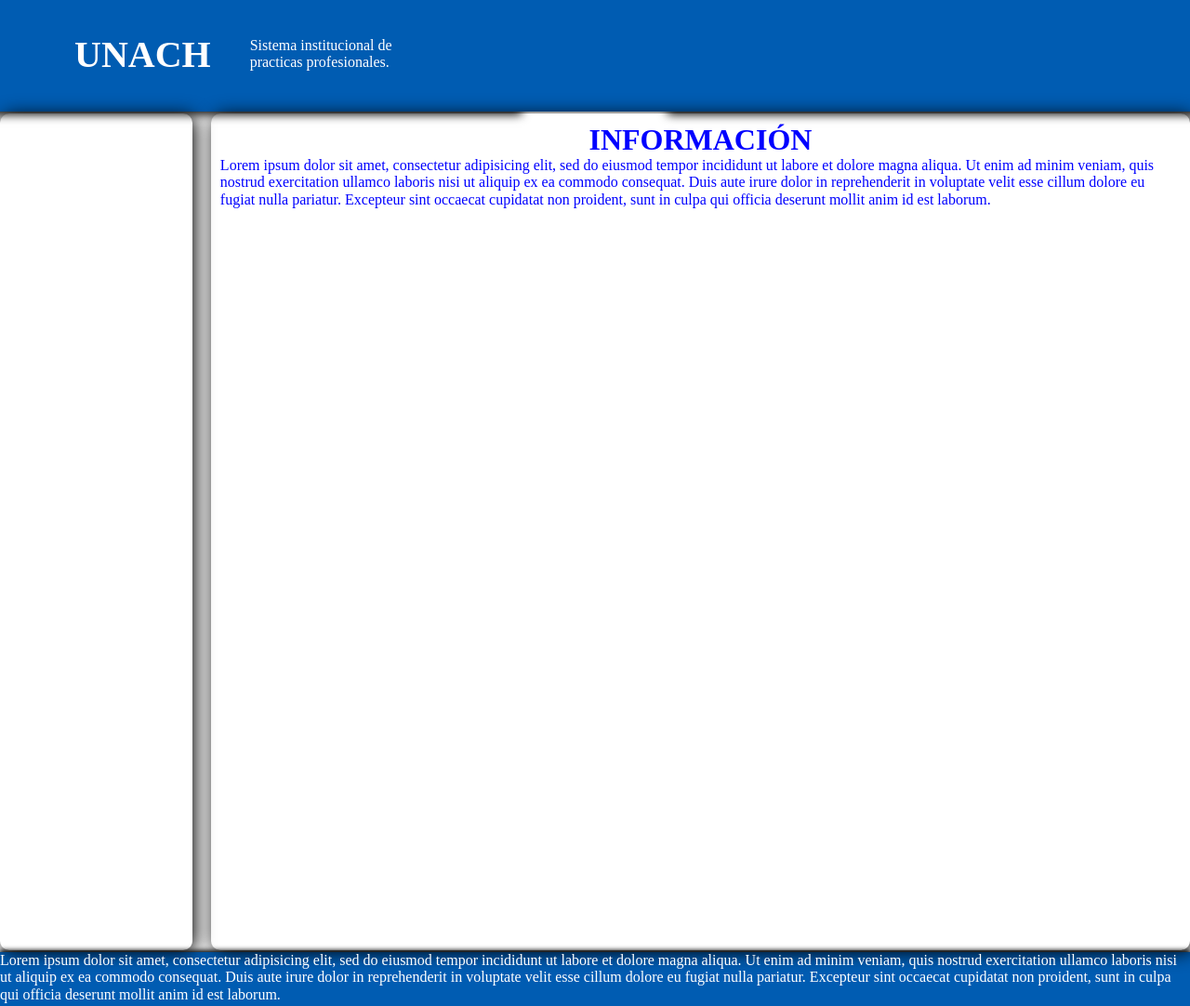
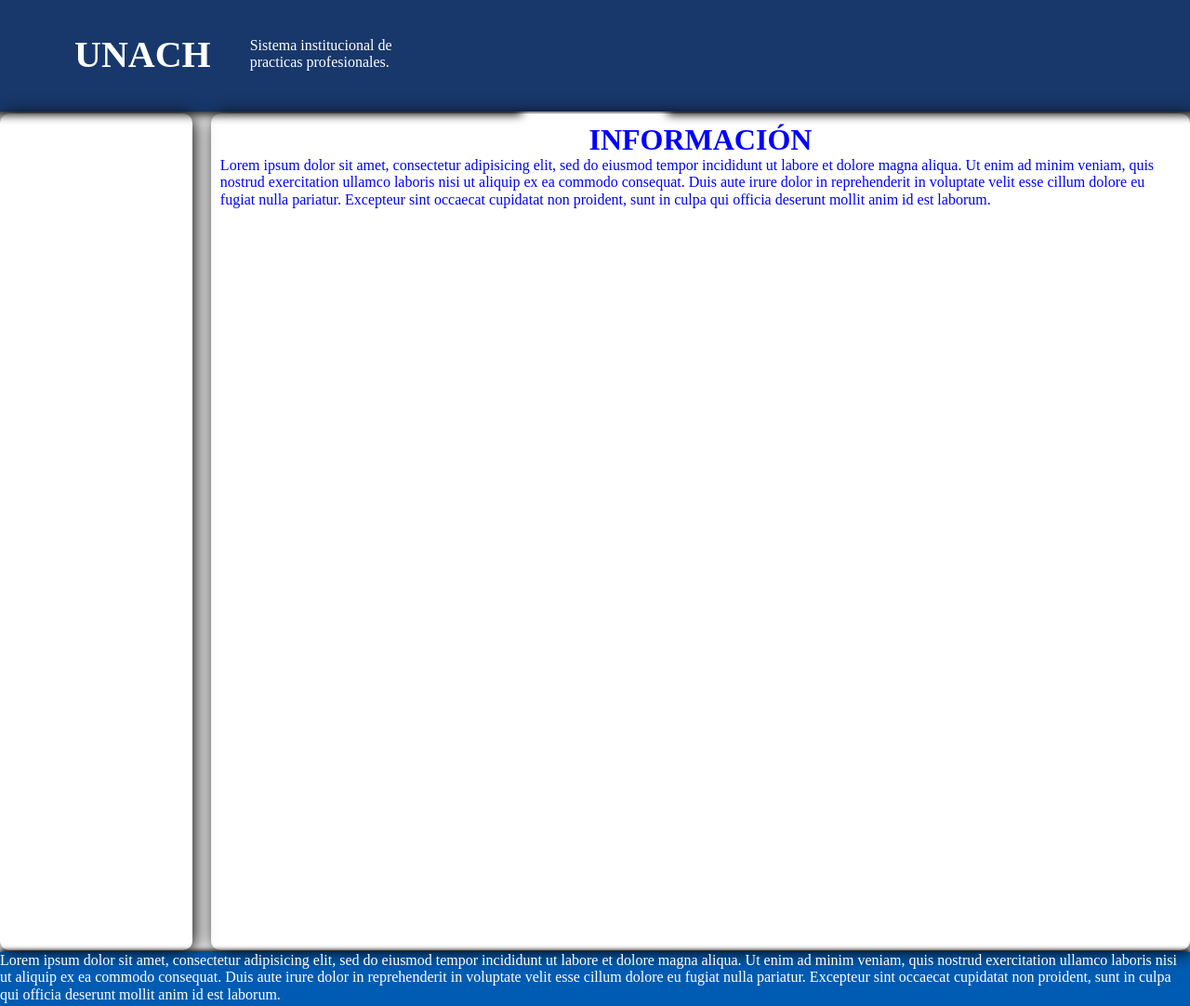
Before and after one commit to AraBanana/proyectoPracticas, a plain HTML site: page index.html in a window 1280 px wide. Shown: the whole page at 93% size. Drawn offline with Linux system fonts and the light colour scheme.

Commit message:
Corrigiendo el color al color institucional

```diff
--- a/estilo.css
+++ b/estilo.css
@@ -1,6 +1,6 @@
 .dom-nav{
 	font-size: 20px;
-	background-color: #005cb2;
+	background-color: #18386B;
 	height: 120px;
 	box-shadow: -719px 3px 10px 0 black,718px 3px 10px 0 black;
 }
```
